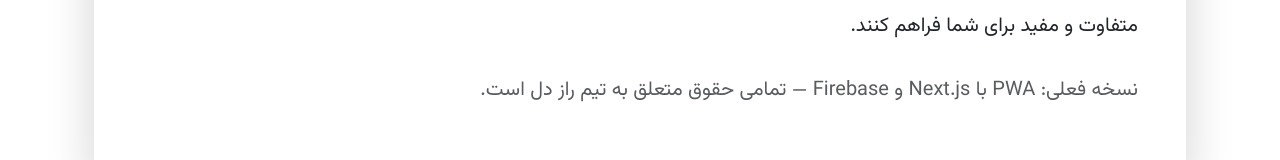
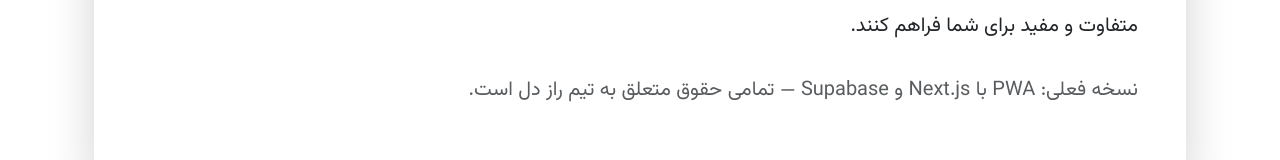
Before and after one commit to artificialxflow/razedel03, a Next.js app: page /about in a window 1280 px wide. Shown: the part 380-540 px from the top of the page. Built offline with nearby package versions, Linux system fonts and the light colour scheme; no server answers.

Commit message:
Update page.tsx

```diff
--- a/app/about/page.tsx
+++ b/app/about/page.tsx
@@ -15,7 +15,7 @@ export default function AboutPage() {
               تیم ما متشکل از توسعه‌دهندگان، طراحان و مشاوران حوزه سلامت روان است که با عشق و تخصص تلاش می‌کنند تجربه‌ای متفاوت و مفید برای شما فراهم کنند.
             </p>
             <p className="text-muted mt-4">
-              نسخه فعلی: PWA با Next.js و Firebase — تمامی حقوق متعلق به تیم راز دل است.
+              نسخه فعلی: PWA با Next.js و Supabase — تمامی حقوق متعلق به تیم راز دل است.
             </p>
           </div>
         </div>
```
